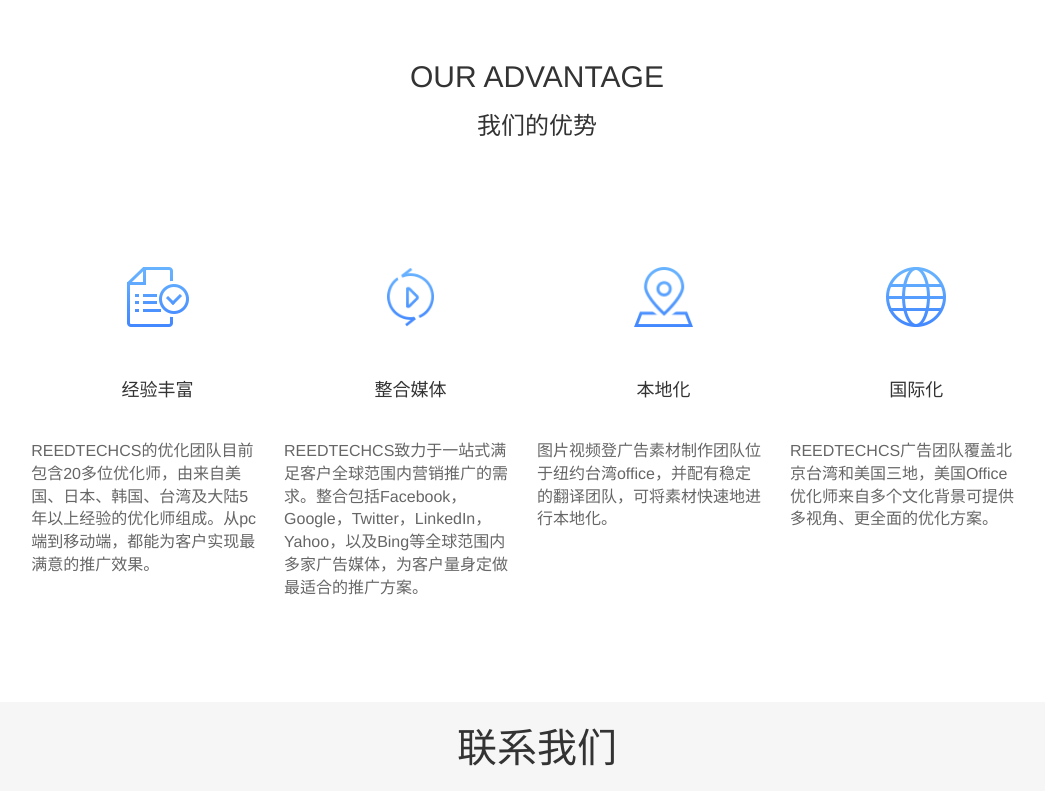
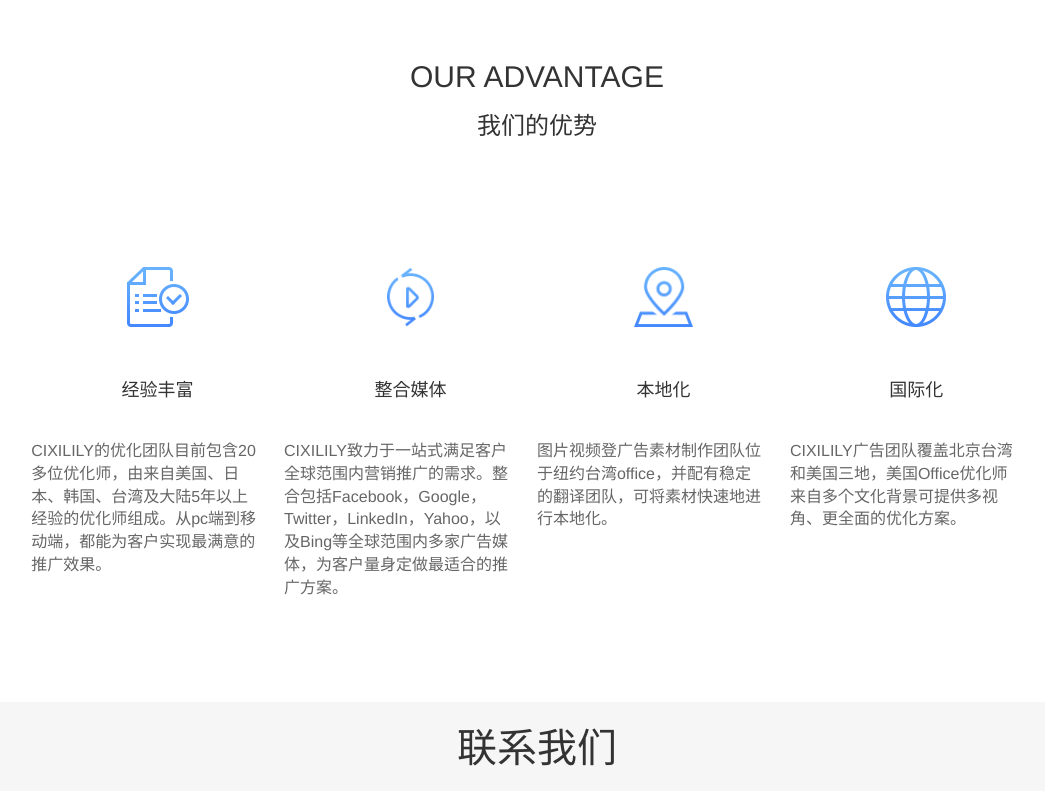
Before and after one commit to cixilily/cixilily-cixilily.github.io, a plain HTML site: page index.html in a window 1280 px wide. Shown: the part 2119-2910 px from the top of the page, without its empty margins (103-1148 px from the left). Drawn offline with nearby package versions, Linux system fonts and the light colour scheme; a script that the page names is missing.

Commit message:
Update index.html

```diff
--- a/index.html
+++ b/index.html
@@ -43,7 +43,7 @@
       <div class="col-sm-offset-1 col-sm-10 part2Main">
         <div class="col-sm-6 col-md-4 part2MainDiv">
           <img class="img-responsive" src="./files/serviceIcon1 .png" alt="">
-          <p>REEDTECHCS致力于助力中国客户出海，公司推广内容涵盖App，游戏，电商，旅游，政府，品牌等多方面</p>
+          <p>CIXILILY致力于助力中国客户出海，公司推广内容涵盖App，游戏，电商，旅游，政府，品牌等多方面</p>
         </div>
         <div class="col-sm-6 col-md-4 part2MainDiv">
           <img class="img-responsive" src="./files/serviceIcon2.png" alt="">
@@ -63,7 +63,7 @@
       <div class="col-xs-offset-1 col-xs-10 part2Main">
         <div class="col-xs-12 part2MainDiv">
           <img class="img-responsive" src="./files/serviceIcon1 .png" alt="">
-          <p>REEDTECHCS致力于助力中国客户出海，公司推广内容涵盖App，游戏，电商，旅游，政府，品牌等多方面</p>
+          <p>CIXILILY致力于助力中国客户出海，公司推广内容涵盖App，游戏，电商，旅游，政府，品牌等多方面</p>
         </div>
         <div class="col-xs-12 part2MainDiv">
           <img class="img-responsive" src="./files/serviceIcon2.png" alt="">
@@ -109,13 +109,13 @@
         <div class="col-md-3 col-sm-6 col-xs-12">
           <img src="./files/advantageExp.png" alt="经验丰富">
           <h4>经验丰富</h4>
-          <p>REEDTECHCS的优化团队目前包含20多位优化师，由来自美国、日本、韩国、台湾及大陆5年以上经验的优化师组成。从pc端到移动端，都能为客户实现最满意的推广效果。</p>
+          <p>CIXILILY的优化团队目前包含20多位优化师，由来自美国、日本、韩国、台湾及大陆5年以上经验的优化师组成。从pc端到移动端，都能为客户实现最满意的推广效果。</p>
         </div>
         <div class="col-md-3 col-sm-6 ">
           <img src="./files/advantageMedia.png" alt="整合媒体">
           <h4>整合媒体</h4>
           <p>
-            REEDTECHCS致力于一站式满足客户全球范围内营销推广的需求。整合包括Facebook，Google，Twitter，LinkedIn，Yahoo，以及Bing等全球范围内多家广告媒体，为客户量身定做最适合的推广方案。
+            CIXILILY致力于一站式满足客户全球范围内营销推广的需求。整合包括Facebook，Google，Twitter，LinkedIn，Yahoo，以及Bing等全球范围内多家广告媒体，为客户量身定做最适合的推广方案。
           </p>
         </div>
         <div class="col-md-3 col-sm-6">
@@ -126,7 +126,7 @@
         <div class="col-md-3 col-sm-6">
           <img src="./files/advantageWorld.png" alt="国际化">
           <h4>国际化</h4>
-          <p>REEDTECHCS广告团队覆盖北京台湾和美国三地，美国Office优化师来自多个文化背景可提供多视角、更全面的优化方案。</p>
+          <p>CIXILILY广告团队覆盖北京台湾和美国三地，美国Office优化师来自多个文化背景可提供多视角、更全面的优化方案。</p>
         </div>
       </div>
     </div>
@@ -139,13 +139,13 @@
         <div class="col-xs-12">
           <img src="./files/advantageExp.png" alt="经验丰富">
           <h4>经验丰富</h4>
-          <p>REEDTECHCS的优化团队目前包含20多位优化师，由来自美国、日本、韩国、台湾及大陆5年以上经验的优化师组成。从pc端到移动端，都能为客户实现最满意的推广效果。</p>
+          <p>CIXILILY的优化团队目前包含20多位优化师，由来自美国、日本、韩国、台湾及大陆5年以上经验的优化师组成。从pc端到移动端，都能为客户实现最满意的推广效果。</p>
         </div>
         <div class="col-xs-12">
           <img src="./files/advantageMedia.png" alt="整合媒体">
           <h4>整合媒体</h4>
           <p>
-            REEDTECHCS致力于一站式满足客户全球范围内营销推广的需求。整合包括Facebook，Google，Twitter，LinkedIn，Yahoo，以及Bing等全球范围内多家广告媒体，为客户量身定做最适合的推广方案。
+            CIXILILY致力于一站式满足客户全球范围内营销推广的需求。整合包括Facebook，Google，Twitter，LinkedIn，Yahoo，以及Bing等全球范围内多家广告媒体，为客户量身定做最适合的推广方案。
           </p>
         </div>
         <div class="col-xs-12">
@@ -156,7 +156,7 @@
         <div class="col-xs-12">
           <img src="./files/advantageWorld.png" alt="国际化">
           <h4>国际化</h4>
-          <p>REEDTECHCS广告团队覆盖北京台湾和美国三地，美国Office优化师来自多个文化背景可提供多视角、更全面的优化方案。</p>
+          <p>CIXILILY广告团队覆盖北京台湾和美国三地，美国Office优化师来自多个文化背景可提供多视角、更全面的优化方案。</p>
         </div>
       </div>
     </div>
```
